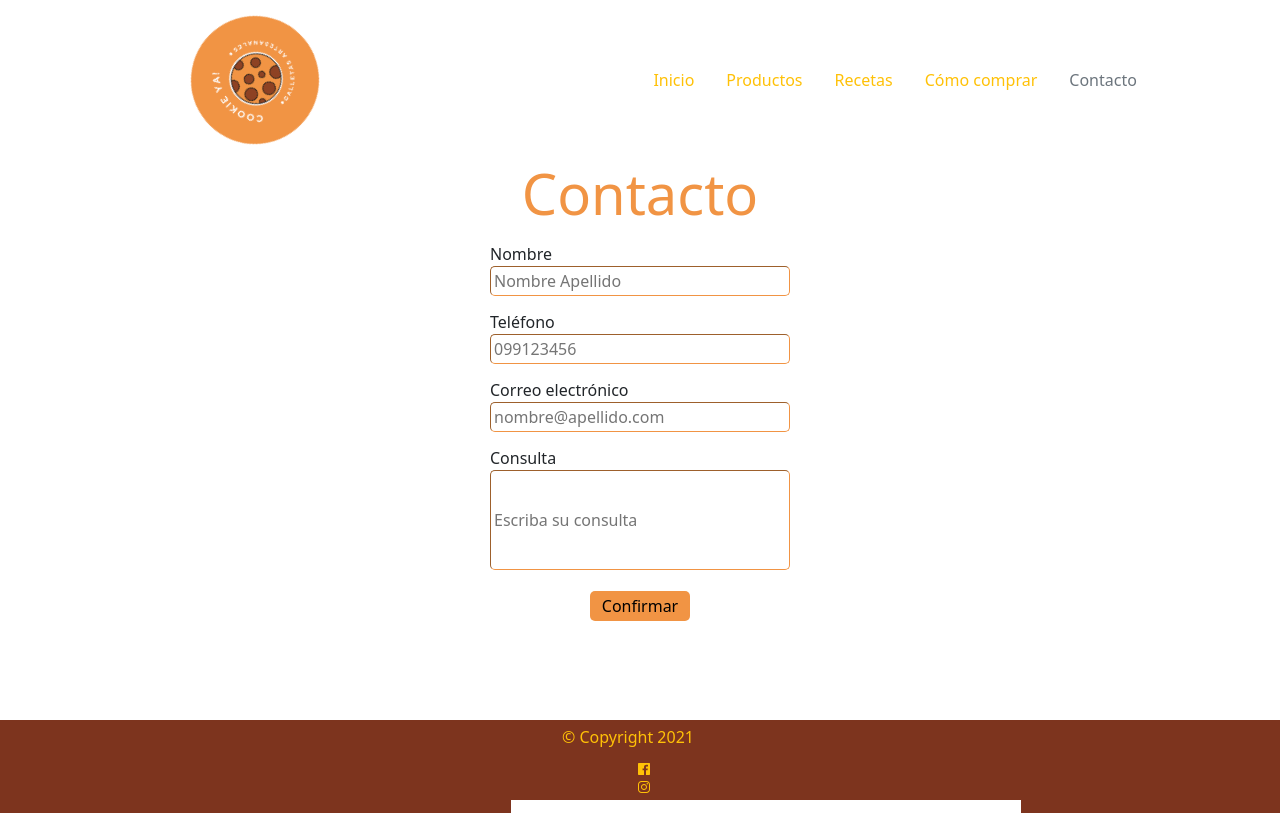
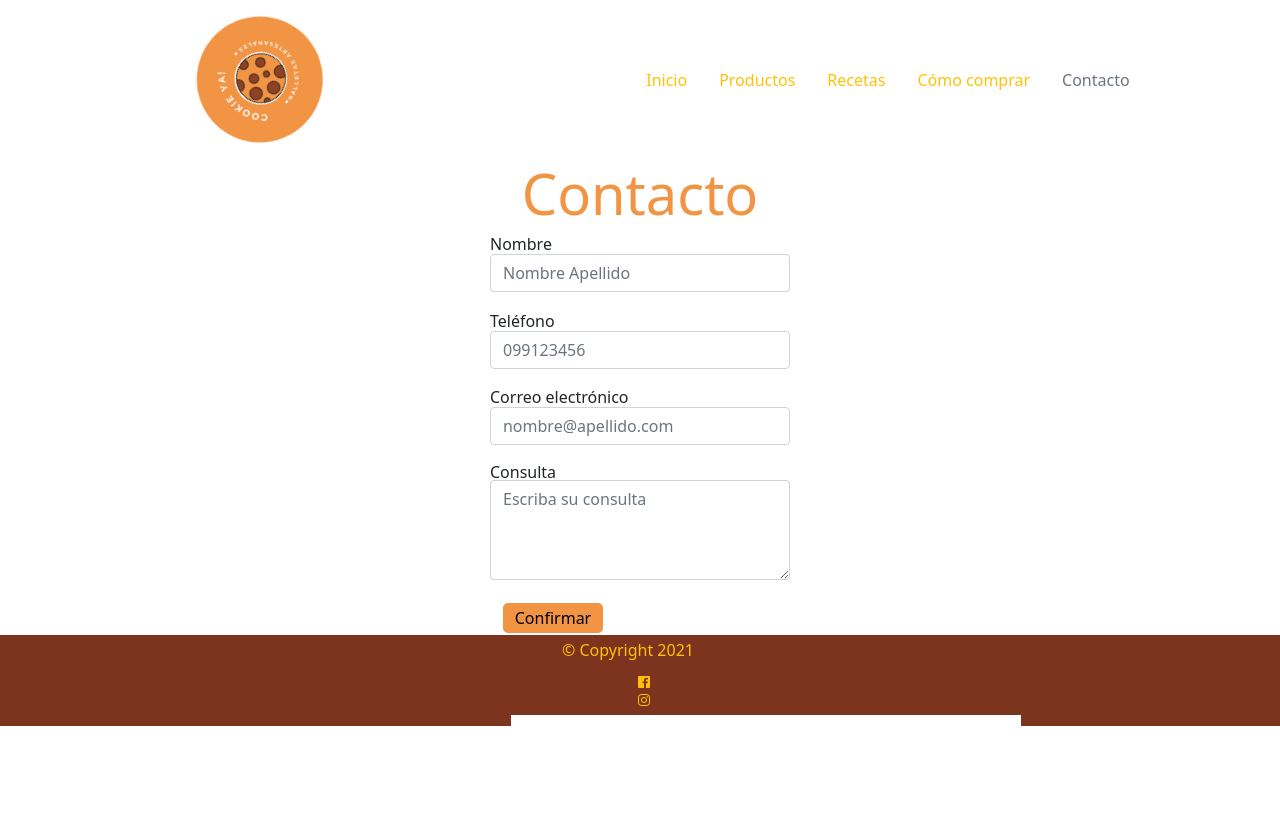
Before and after one commit to ivanasanch/DesafiosCH, a plain HTML site: page pages/contacto.html in a window 1280 px wide. Drawn offline with nearby package versions, Linux system fonts and the light colour scheme.

Commit message:
agrego bootstrap a todos los archivos

```diff
--- a/pages/contacto.html
+++ b/pages/contacto.html
@@ -12,6 +12,9 @@
     <link href="https://fonts.googleapis.com/css2?family=Lato:wght@400;700&display=swap" rel="stylesheet">
 </head>
 <body>
+  <div class="container-fluid">
+    <div class="row">
+        <div class="col-xs-12">
           <header>
             <div class='cabezal'>
                 <img src="../images/logo.png" alt="logo" class="logo">
@@ -26,19 +29,26 @@
                 </nav>
             </div>
         </header>
-    <main>
-    <section>
+        </div>
+    </div>
+    <div class="row">
+        <div class="col-md-2"></div>
+        <div class="col-md-8">
           <h2 class="display-4">Contacto</h2 class="display-4">
             <form class="formulario">
-            <div class="item"><label for="txtNombre">Nombre</label><input type="text" id="txtNombre" placeholder="Nombre Apellido"><br></div>
-            <div class="item"><label for="txtTelefono">Teléfono</label><input type="text" id="txtTelefono" placeholder="099123456"><br></div>
-            <div class="item"><label for="txtEmail">Correo electrónico</label><input type="email" id="txtEmail" placeholder="nombre@apellido.com"><br></div>
-            <div class="item itemConsulta"><label for="txtConsulta">Consulta</label><input type="text" id="txtconsulta" placeholder="Escriba su consulta"><br></div>
+              <div class="form-group">
+            <div class="p-0 mr-0" style="line-height: 1.2em;"><label for="txtNombre">Nombre</label><input type="text" id="txtNombre" placeholder="Nombre Apellido" class="form-control"><br></div>
+            <div class="p-0 mr-0" style="line-height: 1.2em;"><label for="txtTelefono">Teléfono</label><input type="text" id="txtTelefono" placeholder="099123456" class="form-control"><br></div>
+            <div class="p-0 mr-0" style="line-height: 1.2em;"><label for="txtEmail">Correo electrónico</label><input type="email" id="txtEmail" placeholder="nombre@apellido.com" class="form-control"><br></div>
+            <div class="p-0 mr-0" style="line-height: 1em;"><label for="txtConsulta">Consulta</label><textarea type="text" id="txtconsulta" placeholder="Escriba su consulta" class="form-control"></textarea><br></div>
             <div class="btn"><button>Confirmar</button></div>
+            </div>
             </form>
-    </section>
-</main>
-<footer class="navbar-fixed-bottom">
+        </div>
+        <div class="col-md-2"></div>
+      </div>
+      </div>
+          <footer class="navbar navbar-fixed-bottom">
             <div class="row justify-content-center container-fluid">
               <div class="text-center">
                 <p class="text-warning"> © Copyright 2021</p>
```
Also changed, not shown: pages/como_comprar.html (+50 -19 lines), pages/productos.html (+12 -2 lines), pages/recetas.html (+16 -9 lines). Lines whose indentation alone changed are shown as unchanged.
